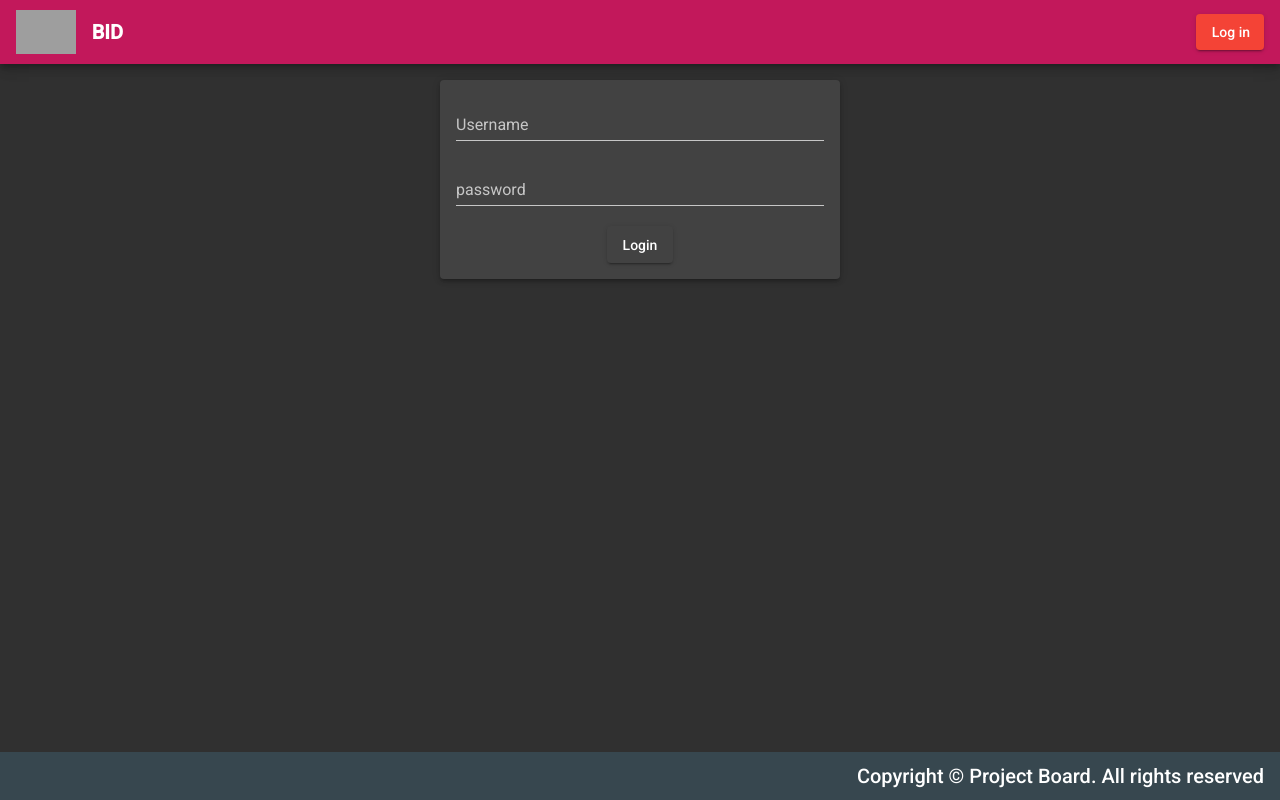
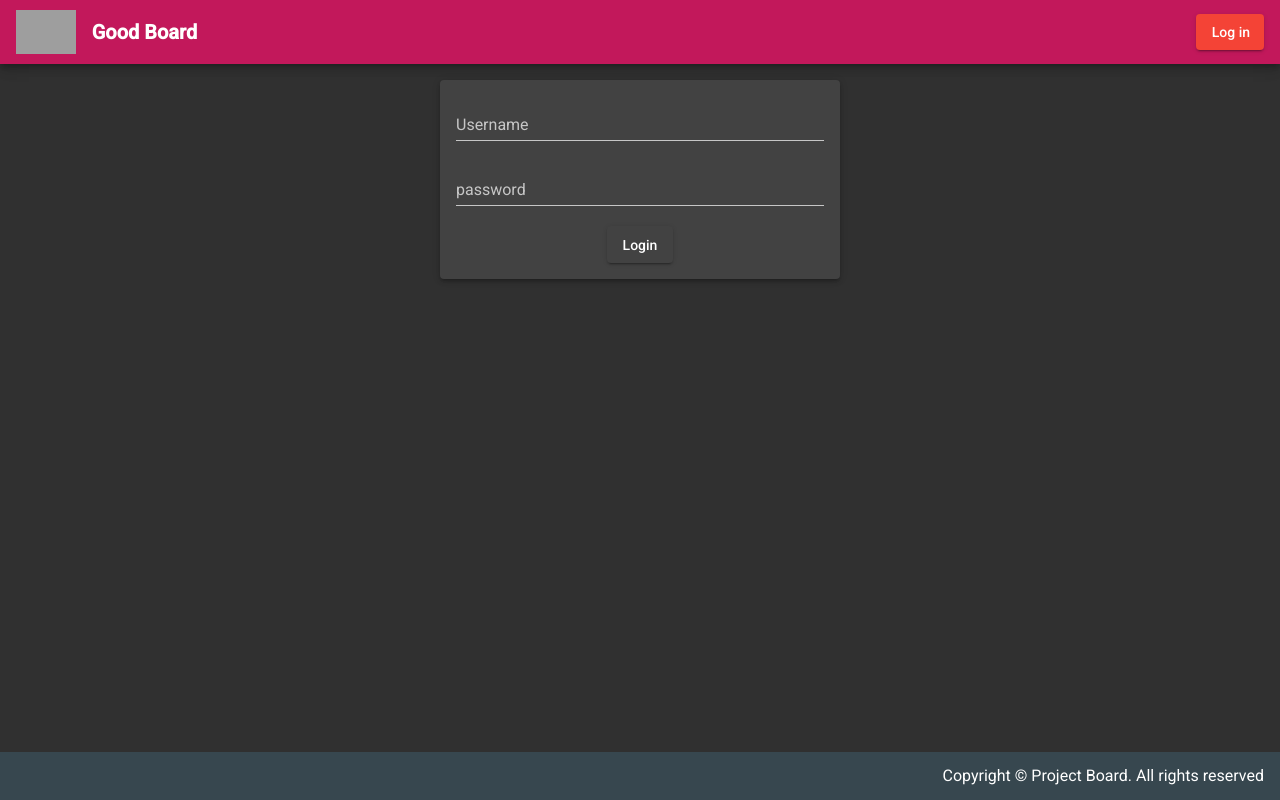
Before and after one commit to GYegor/angular-first-project, an Angular app: page /login in a window 1280 px wide. Built offline with nearby package versions, Linux system fonts and the light colour scheme; grey boxes are pictures that could not be loaded.

Commit message:
fix: small style fixes

```diff
--- a/src/app/core/components/footer/footer.component.scss
+++ b/src/app/core/components/footer/footer.component.scss
@@ -3,4 +3,6 @@
 .footer {
   height: 48px;
   background-color: mat-color($accent, 800);
+  font-size: 1em;
+  font-weight: 400;
 }
--- a/src/app/core/components/header/header.component.html
+++ b/src/app/core/components/header/header.component.html
@@ -1,7 +1,7 @@
 <mat-toolbar class="page-header mat-elevation-z6" fxLayout="row" fxLayoutAlign="space-between center" color="primary">
   <div class="page-header__logo" fxFlex="start" fxLayout="row" fxLayoutGap="16px">
     <img class="page-header__logo-img" [src]="logoPath" alt="logo">
-    <p fxFlexAlign="center"><strong> BID</strong></p>
+    <p fxFlexAlign="center"><strong>Good Board</strong></p>
   </div>
   <button mat-raised-button color="warn">Log in</button>
 </mat-toolbar>
--- a/src/styles.scss
+++ b/src/styles.scss
@@ -1,4 +1,7 @@
 @import '@angular/material/prebuilt-themes/pink-bluegrey.css';
 
 html, body { height: 100%; }
-body { margin: 0; font-family: Roboto, "Helvetica Neue", sans-serif; }
+body { margin: 0; font-family: Roboto, "Helvetica Neue", sans-serif; overflow-y: auto}
+body::-webkit-scrollbar {
+  width: 0;
+}
```
